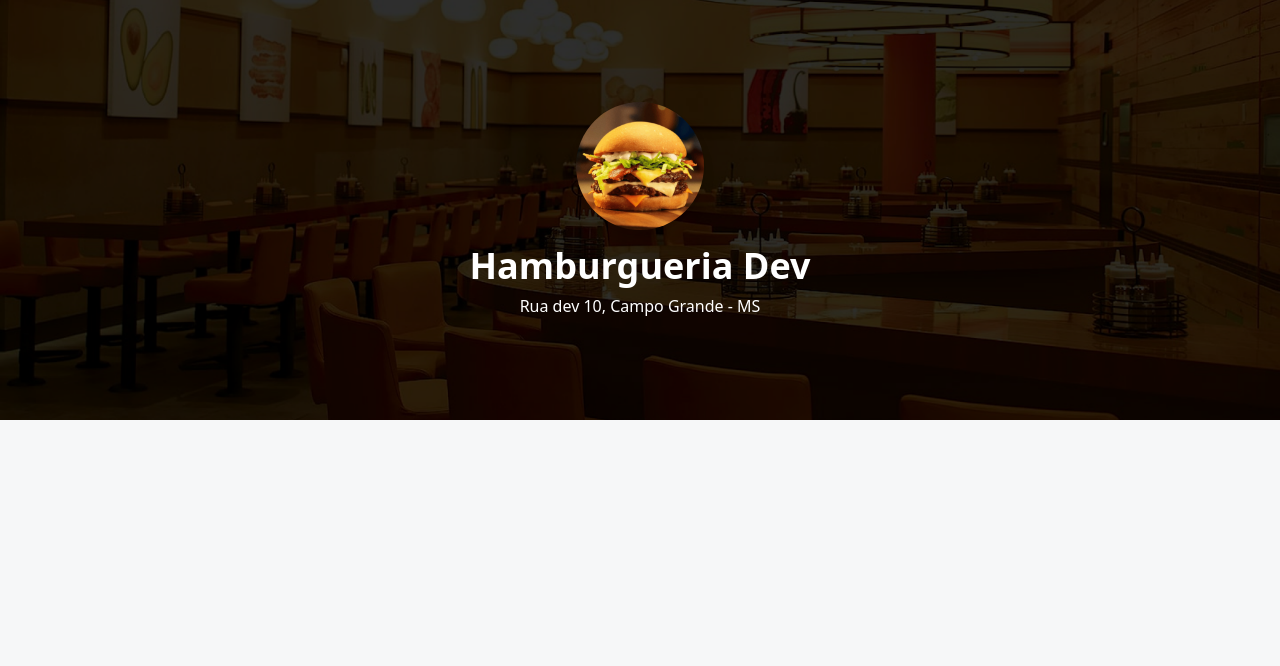
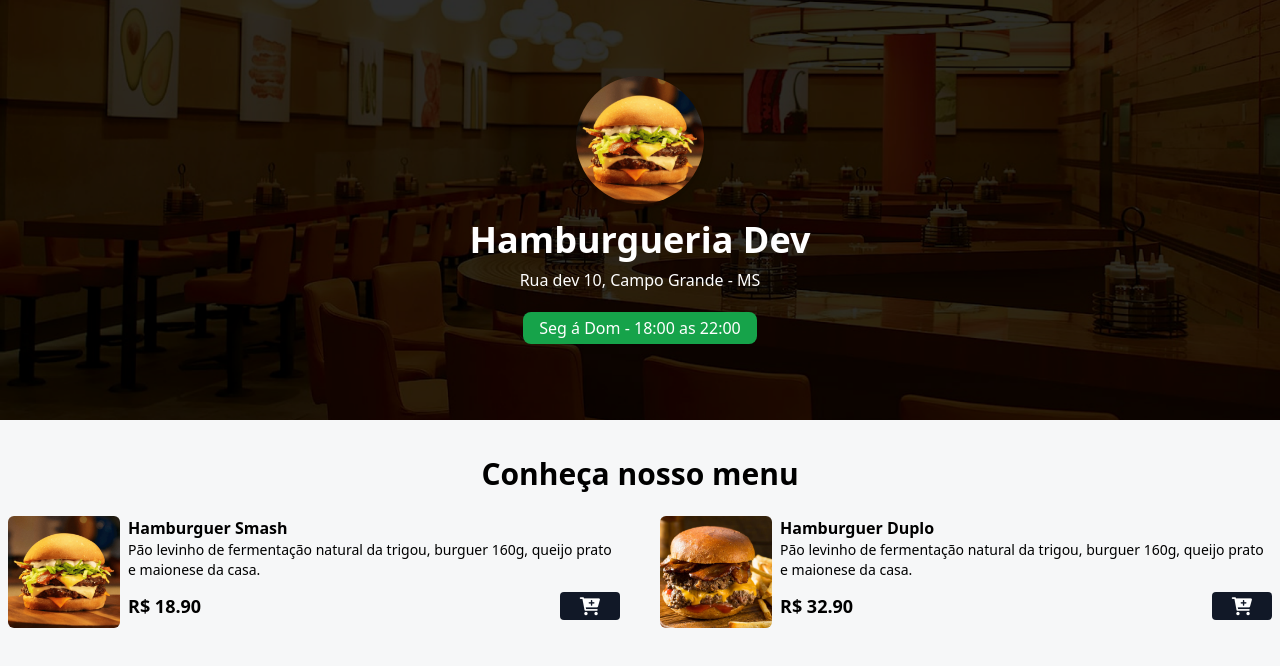
Before and after one commit to GabrielVieira-a/Projeto-hamburgueria-dev, a website: page index.html in a window 1280 px wide. Drawn offline with Linux system fonts and the light colour scheme.

Commit message:
novo meu commit

```diff
--- a/index.html
+++ b/index.html
@@ -1,29 +1,109 @@
 <!DOCTYPE html>
 <html lang="pt-br">
-<head>
-    <meta charset="UTF-8">
-    <meta name="viewport" content="width=device-width, initial-scale=1.0">
+    <head>
+    <meta charset="UTF-8" />
+    <meta name="viewport" content="width=device-width, initial-scale=1.0" />
+
+    <link
+        rel="stylesheet"
+        href="https://cdnjs.cloudflare.com/ajax/libs/font-awesome/6.0.0-beta3/css/all.min.css"
+        integrity="sha512-Fo3rlrZj/k7ujTnHg4CGR2D7kSs0v4LLanw2qksYuRlEzO+tcaEPQogQ0KaoGN26/zrn20ImR1DfuLWnOo7aBA=="
+        crossorigin="anonymous"
+        referrerpolicy="no-referrer"
+    />
 
     <link rel="stylesheet" href="./styles/output.css" />
 
     <title>Hamburgueria DEV</title>
-</head>
-<body>
+    </head>
+    <body>
+    <!-- HEADER  -->
+    <header class="w-full h-[420px] bg-zinc-900 bg-home bg-cover bg-center">
+        <div class="w-full h-full flex flex-col justify-center items-center">
+        <img
+            class="w-32 h-32 rounded-full shadow-lg hover:scale-110 duration-200"
+            src="./assets/hamb-1 (1).png"
+            alt="logo hamburgueria"
+        />
 
-    <!-- HEADER  -->
-    <header class="w-full h-[420px] bg-zinc-900 bg-home bg-cover bg-center" >
-        <div class="w-full h-full flex flex-col justify-center items-center">
-            <img class="w-32 h-32 rounded-full shadow-lg hover:scale-110 duration-200" src="./assets/hamb-1 (1).png" alt="logo hamburgueria">
+        <h1 class="text-4xl mt-4 mb-2 font-bold text-white">
+            Hamburgueria Dev
+        </h1>
 
-            <h1 class=" text-4xl mt-4 mb-2 font-bold text-white">Hamburgueria Dev</h1>
+        <span class="text-white font-medium"
+            >Rua dev 10, Campo Grande - MS</span
+        >
 
-            <span class="text-white font-medium">Rua dev 10, Campo Grande - MS</span>
-
+        <div class="bg-green-600 px-4 py-1 rounded-lg mt-5" id="date-span">
+            <span class="text-white font-medium">Seg á Dom - 18:00 as 22:00</span>
+        </div>
         </div>
     </header>
     <!-- FIM HEADER -->
 
+    <h2 class="text-2xl md:text-3xl font-bold text-center mt-9 mb-6">
+        Conheça nosso menu
+    </h2>
 
+    <!-- INICIO MENU -->
+    <div id="menu">
+        <main class="grid grid-cols-1 md:grid-cols-2 gap-7 md:gap-10 mx-auto max-w-7xl px-2 mb-16">
+        <!-- PRODUTO ITEM -->
+        <div class="flex gap-2">
+            <img
+            class="w-28 h-28 rounded-md hover:scale-110 hover:-rotate-2 duration-300"
+            src="./assets/hamb-1 (1).png"
+            alt="Hamburguer Smash"
+            />
 
-</body>
+            <div>
+            <p class="font-bold">Hamburguer Smash</p>
+            <p class="text-sm">
+                Pão levinho de fermentação natural da trigou, burguer 160g, queijo
+                prato e maionese da casa.
+            </p>
+
+            <div class="flex items-center gap-2 justify-between mt-3">
+                <p class="font-bold text-lg">R$ 18.90</p>
+                <button class="bg-gray-900 px-5 rounded add-to-cart-btn" data-name="Hamburguer Smash" data-price="18.90">
+                <i class="fa fa-cart-plus text-lg text-white"></i>
+                </button>
+            </div>
+
+            </div>
+
+        </div>
+        <!-- FIM PRODUTO ITEM -->
+
+        <!-- PRODUTO ITEM -->
+        <div class="flex gap-2">
+            <img
+            class="w-28 h-28 rounded-md hover:scale-110 hover:-rotate-2 duration-300"
+            src="./assets/hamb-2 (1).png"
+            alt="Hamburguer Duplo"
+            />
+
+            <div>
+            <p class="font-bold">Hamburguer Duplo</p>
+            <p class="text-sm">
+                Pão levinho de fermentação natural da trigou, burguer 160g, queijo
+                prato e maionese da casa.
+            </p>
+
+            <div class="flex items-center gap-2 justify-between mt-3">
+                <p class="font-bold text-lg">R$ 32.90</p>
+                <button class="bg-gray-900 px-5 rounded add-to-cart-btn" data-name="Hamburguer Duplo" data-price="32.90">
+                <i class="fa fa-cart-plus text-lg text-white"></i>
+                </button>
+            </div>
+
+            </div>
+
+        </div>
+        <!-- FIM PRODUTO ITEM -->
+
+        </main>
+    </div>
+    <!-- FIM MENU -->
+    </body>
 </html>
```
Also changed, not shown: styles/output.css.
